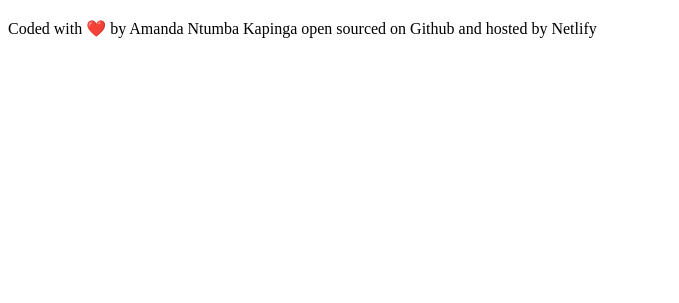
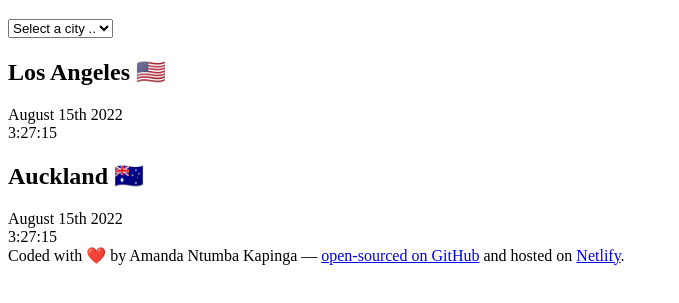
Before and after one commit to Aamandamycine/World-Clock, a plain HTML site: page index.html in a window 1280 px wide. Shown: the part 61-364 px from the top of the page, without its empty margins (0-679 px from the left). Drawn offline with Linux system fonts and the light colour scheme.

Commit message:
Updated index.html
Added basic HTML

```diff
--- a/index.html
+++ b/index.html
@@ -7,10 +7,32 @@
   </head>
   <body>
     <h1>World Clock</h1>
-
+    <select>
+      <option value="">Select a city ..</option>
+      <option value="">London</option>
+      <option value="">New York</option>
+      <option value="">Auckland</option>
+    </select>
+    <div class="city">
+      <h2>Los Angeles 🇺🇸</h2>
+      <div class="date">August 15th 2022</div>
+      <div class="time">3:27:15</div>
+    </div>
+    <div class="city">
+      <h2>Auckland 🇦🇺</h2>
+      <div class="date">August 15th 2022</div>
+      <div class="time">3:27:15</div>
+    </div>
     <footer>
-      Coded with ❤️ by Amanda Ntumba Kapinga open sourced on Github and hosted
-      by Netlify
+      Coded with ❤️ by Amanda Ntumba Kapinga —
+      <a href="https://github.com/Aamandamycine" target="_blank"
+        >open-sourced on GitHub</a
+      >
+      and hosted on
+      <a href="https://worldclockbyamanda.netlify.app/" target="_blank"
+        >Netlify</a
+      >.
     </footer>
+    <script src="javascript/index.js"></script>
   </body>
 </html>
```
